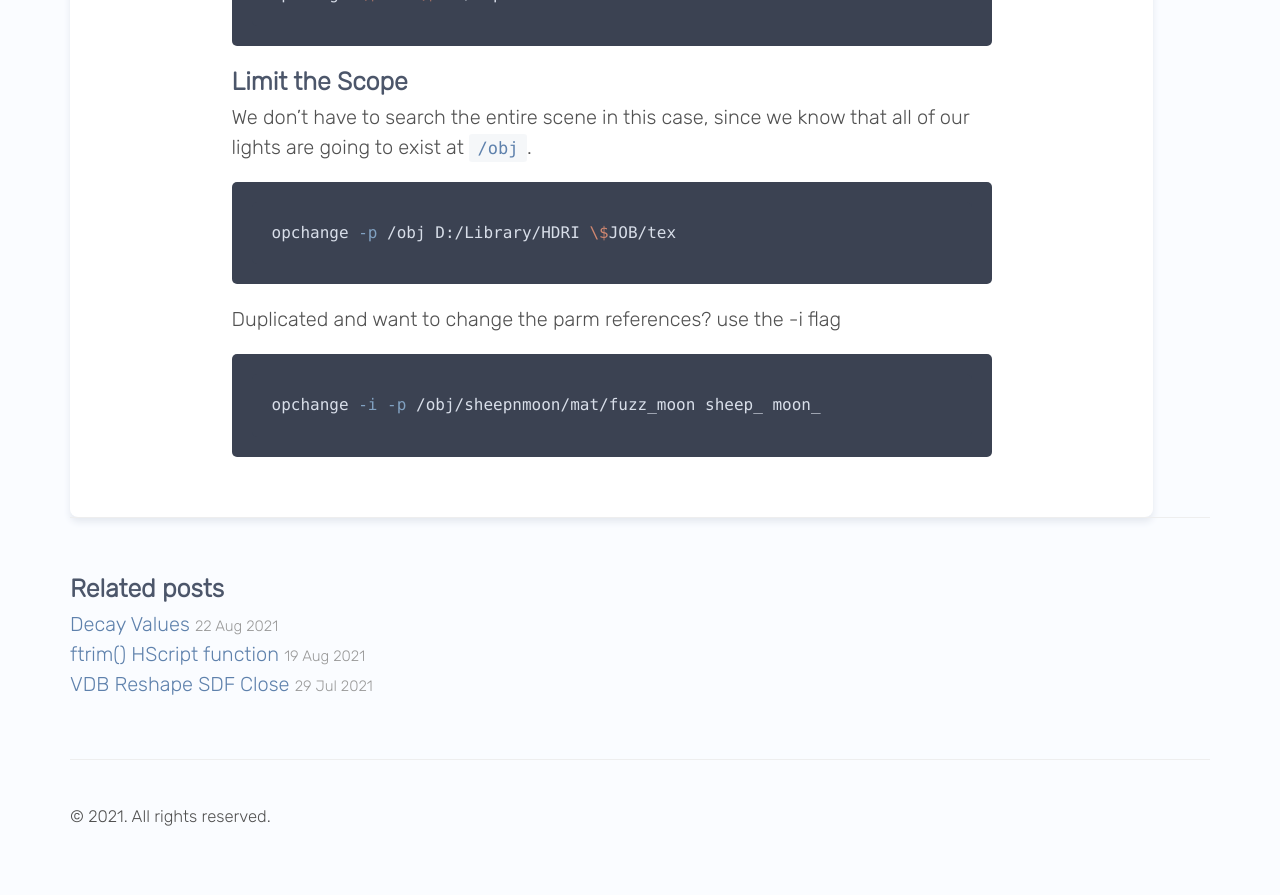
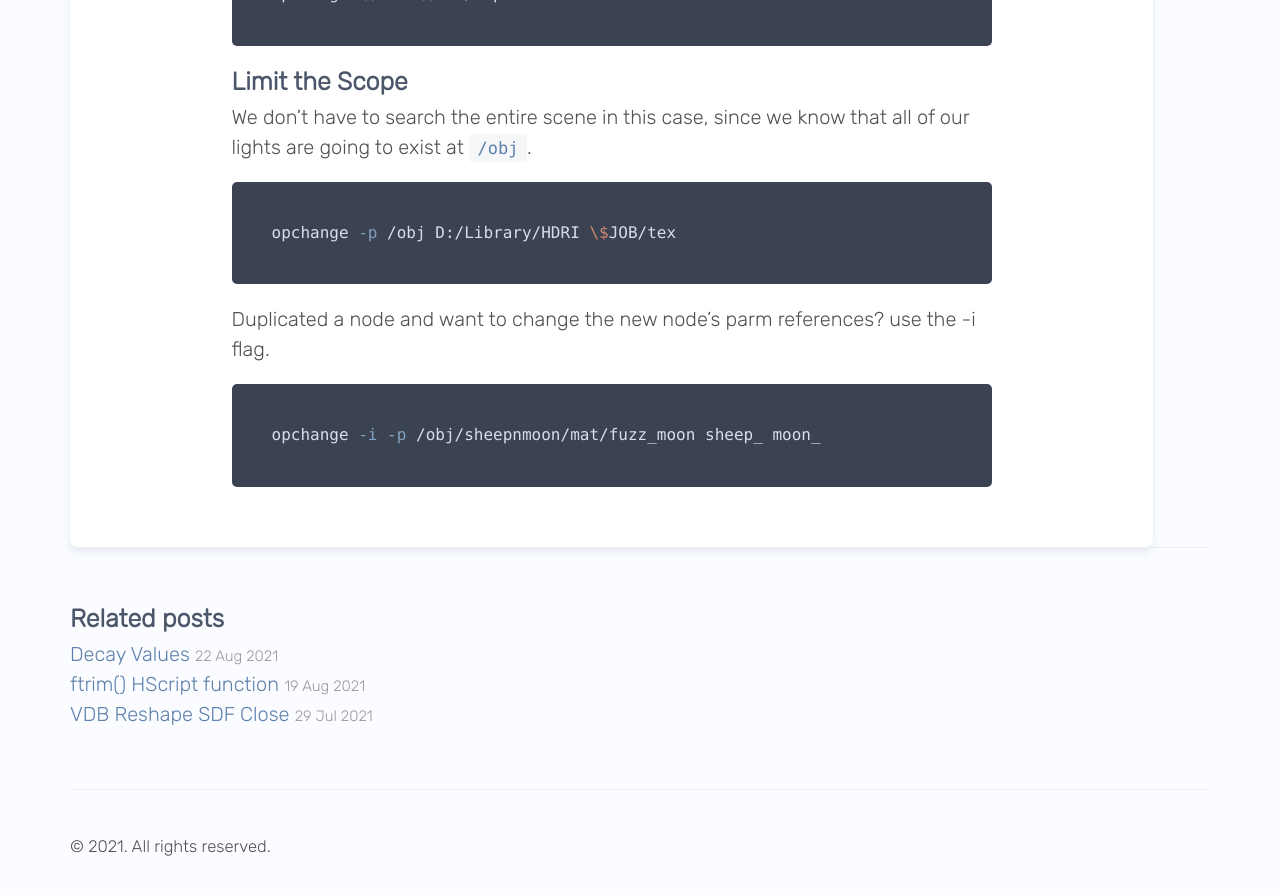
Before and after one commit to MaxSteven/jamesrobinsonvfx.github.io, a Jekyll site: the page built from _posts/2021-03-26-opchange.md, in a window 1280 px wide and 900 px high, scrolled down 1143 px. Shown: the top 895 px of the window. Built offline with Jekyll 4.4.1, drawn with Linux system fonts in a browser that asks for light colours; nearby versions of some CDN libraries; before the commit the page ends 2013 px from its top, so only the background shows below that.

Commit message:
Clarify final paragraph a bit

````diff
--- a/_posts/2021-03-26-opchange.md
+++ b/_posts/2021-03-26-opchange.md
@@ -47,7 +47,7 @@ our lights are going to exist at `/obj`.
 opchange -p /obj D:/Library/HDRI \$JOB/tex
 ```
 
-Duplicated and want to change the parm references? use the -i flag
+Duplicated a node and want to change the new node's parm references? use the -i flag.
 
 ```shell
 opchange -i -p /obj/sheepnmoon/mat/fuzz_moon sheep_ moon_
````
